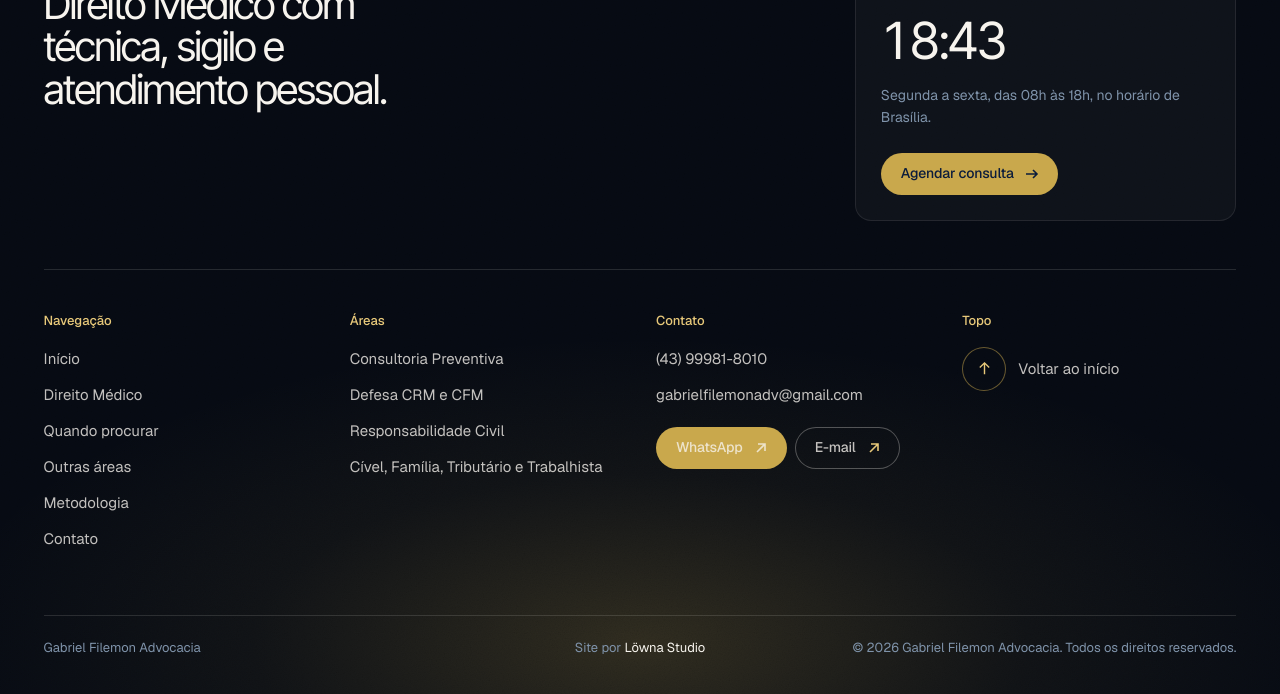
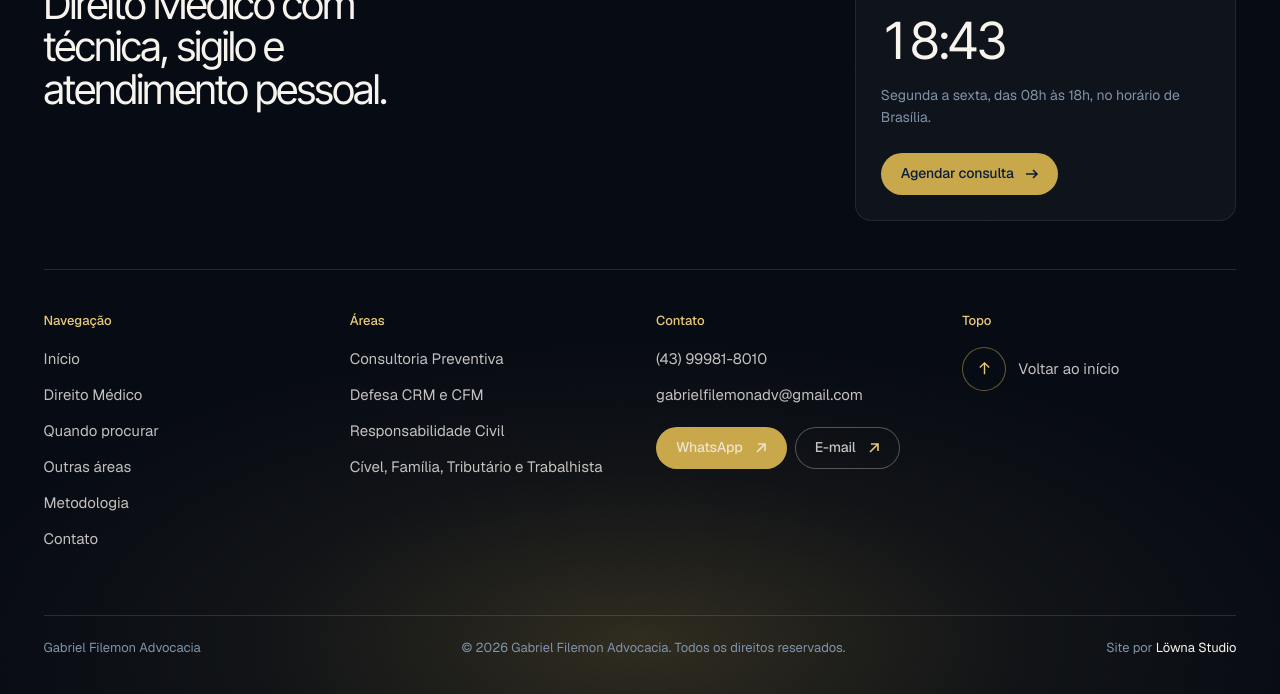
Before and after one commit to anaclaraaribeiro/JJF-Advocacia, a plain HTML site: page index.html in a window 1280 px wide. Shown: the part 8836-9530 px from the top of the page. Drawn offline with nearby package versions, Linux system fonts and the light colour scheme.

Commit message:
Rodapé: crédito Löwna Studio de volta à direita
Co-Authored-By: Claude Opus 5.5 <noreply@anthropic.com>

```diff
--- a/index.html
+++ b/index.html
@@ -530,11 +530,6 @@ html.js .bars.live .bar{transform:scaleY(var(--s,1));filter:brightness(var(--b,1
 .to-top svg{width:15px;height:15px;fill:none;stroke:currentColor;stroke-width:1.5}
 .to-top:hover i{background:var(--gold);color:var(--navy);transform:translateY(-3px)}
 .ft-bottom{display:flex;justify-content:space-between;align-items:center;gap:12px 24px;flex-wrap:wrap;margin-top:clamp(56px,8vh,88px);padding-top:22px;border-top:1px solid var(--line-d);font-size:13px;color:var(--mist)}
-/* name left, credit in the exact middle, copyright right */
-@media (min-width:861px){
-  .ft-bottom{display:grid;grid-template-columns:1fr auto 1fr}
-  .ft-copy{justify-self:end;text-align:right}
-}
 .ft-credit a{color:var(--off);background:linear-gradient(var(--gold),var(--gold)) left bottom/0 1px no-repeat;padding-bottom:2px;transition:background-size .4s var(--ease),color .3s}
 .ft-credit a:hover,.ft-credit a:focus-visible{color:var(--gold-l);background-size:100% 1px}
 
@@ -1248,8 +1243,8 @@ html.js [data-fade].in{opacity:1}
   </div>
   <div class="ft-bottom">
     <span>Gabriel Filemon Advocacia</span>
+    <span class="ft-copy">© 2026 Gabriel Filemon Advocacia. Todos os direitos reservados.</span>
     <span class="ft-credit">Site por <a href="https://www.lowna.com.br" target="_blank" rel="noopener noreferrer">Löwna Studio</a></span>
-    <span class="ft-copy">© 2026 Gabriel Filemon Advocacia. Todos os direitos reservados.</span>
   </div>
 </footer>
 </div>
```
